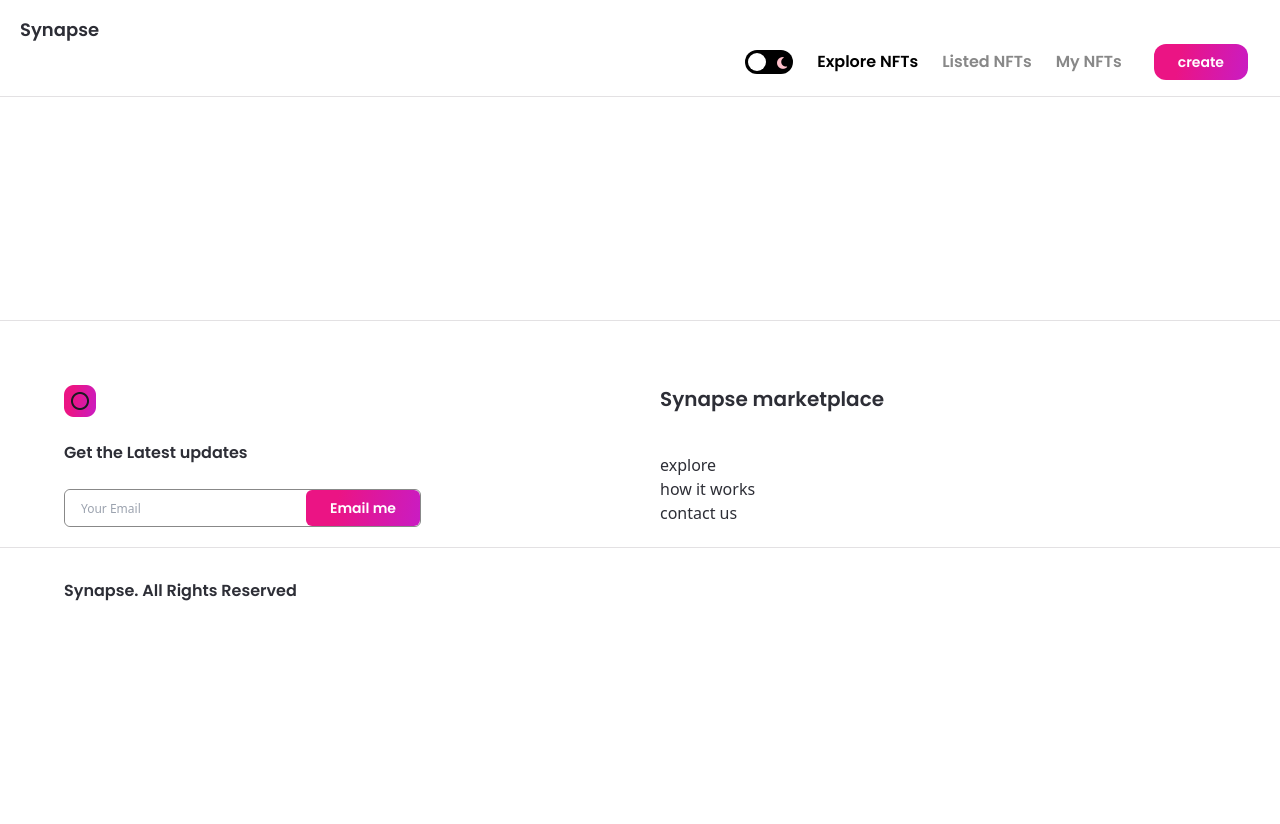
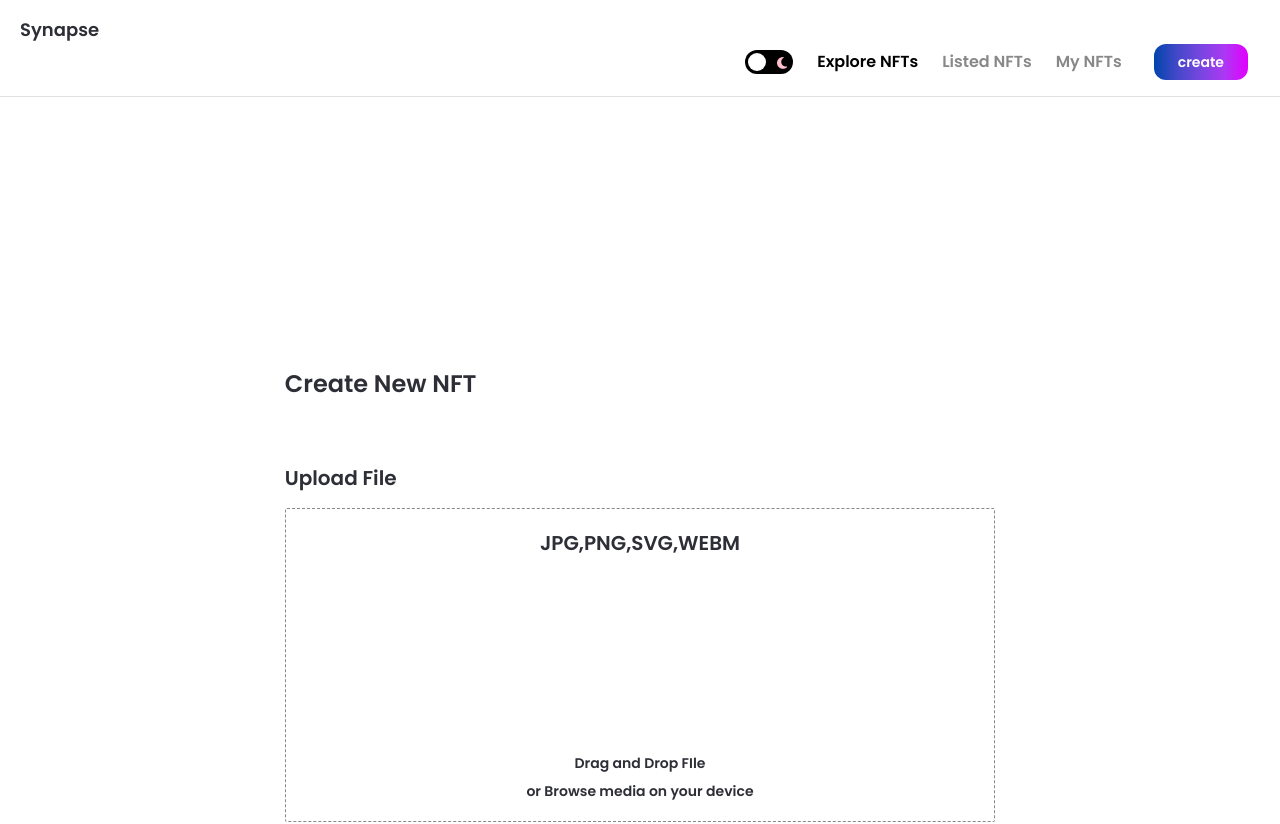
Before and after one commit to Jahanshah1/SynapseMarketplace, a Next.js app: page /create-nft in a window 1280 px wide. Shown: the top 824 px of the page. Before the commit the page ends 800 px from the top, so only its background shows below. Built offline with nearby package versions, Linux system fonts and the light colour scheme.

Commit message:
added nft cards, sellers, styling

```diff
--- a/components/Banner.jsx
+++ b/components/Banner.jsx
@@ -2,7 +2,7 @@ import React from 'react'
 
 const Banner = ({ name, childStyles, parentStyles}) => {
   return (
-    <div className={`relative w-full flex items-center z-0 overflow-hideen nft-gradient ${parentStyles}`} >
+    <div className={`relative w-full flex items-center z-0 overflow-hideen nft-gradient-2 ${parentStyles}`} >
       <p className={`fold-bold text-5xl font-poppins leading-70 ${childStyles}`}>{name}</p>
     </div>
   )
--- a/components/Button.jsx
+++ b/components/Button.jsx
@@ -3,7 +3,7 @@ import React from 'react'
 const Button = ({ btnName, classStyles, handleClick}) => {
   return (
     <button type='button'
-    className={`nft-gradient text-sm minlg:text-lg py-2 px-6 minlg:px-8 font-poppins font-semibold text-white ${classStyles}`} onClick={handleClick}>
+    className={`nft-gradient-2 text-sm minlg:text-lg py-2 px-6 minlg:px-8 font-poppins font-semibold text-white ${classStyles}`} onClick={handleClick}>
 {btnName}
     </button>
   )
--- a/components/CreatorCard.jsx
+++ b/components/CreatorCard.jsx
@@ -1,9 +1,31 @@
-import React from 'react'
+import React from 'react';
+import Image from 'next/image';
 
-const CreatorCard = () => {
+import images from '../assets';
+
+const CreatorCard = ({rank, creatorImage, creatorName, creatorEths}) => {
   return (
-    <div>
-      CreatorCard
+    <div className='min-w-190 minlg:min-w-240 dark:bg-nft-black-3 bg-white border dark:border-nft-black-3 border-nft-gray-1 rounded-3xl flex flex-col p-4 m-4'>
+
+      <div>
+        <p>{rank}</p>
+      </div>
+
+        <div className='my-2 flex justify-center'>
+         <div className='relative w-20 h-20 minlg:w-28'>
+            <Image src={creatorImage} layout='fill' objectFit='cover' alt='creatorName' className='rounded-full'/>
+
+            <div className='absolute w-4 h-4 bottom-2 right-0'>
+              <Image src={images.tick} layout='fill' objectFit='contain' alt='tick'/>
+            </div>
+         </div>
+        </div>
+
+        <div className='mt-3 text-center flexCenter flex-col'>
+          <p className='text-nft-black font-semibold text-base'>{creatorName}</p>
+          <p className=' mt-1 text-nft-black font-semibold text-base'>{creatorEths.toFixed(2)} <span className='font-normal'>ETH</span> </p>
+        </div>
+
     </div>
   )
 }
--- a/components/NFTcard.jsx
+++ b/components/NFTcard.jsx
@@ -1,11 +1,26 @@
-import React from 'react'
+import React from 'react';
+import Image from 'next/image';
+import Link from 'next/link';
 
-const NFTCard = () => {
-  return (
-    <div>
-      NFTCard
-    </div>
-  )
-}
+import images from '../assets'
 
-export default NFTCard
+const NFTcard = ({nft}) => (
+    <Link href={{pathname: '/nft-details', query: nft }}>
+        <div className='flex-1 min-w-215 max-w-max xs:max-w-none sm:w-full sm:min-w-155 minmd:min-w-256 dark:bg-nft-black-3 bg-white rounded-2xl p-4 m-6 cursor-pointer shadpow-md'>
+            <div className='relative w-full h-32 rounded-2xl overflow-hideen'>
+                <Image src={ nft.image || images[`nft${nft.i}`]} layout='fill' objectFill='cover' alt={`nft${nft.i}`}/>
+            </div>
+
+            <div className='mt-3 flex flex-col'>
+                <p className='font-poppins dark:text-white text-nft-black-1 font-semibold'>{nft.name}</p>
+                <div>
+                    <p className='font-poppins dark:text-white text-nft-black-1 font-semibold text-xs'>{nft.price} <span>ETH</span> </p>
+                    <p className='font-poppins dark:text-white text-nft-black-1'>{nft.seller}</p>
+
+                </div>
+
+            </div>
+        </div>
+    </Link>
+)
+export default NFTcard;
--- a/pages/create-nft.js
+++ b/pages/create-nft.js
@@ -1,11 +1,52 @@
-import React from 'react'
+import { useState, useMemo, useCallback, useContect } from "react";
+import {useRouter} from 'next/router';
+import { useDropzone} from 'react-dropzone';
+import Image from 'next/image';
+import {useTheme} from 'next-themes';
+
+import {Button} from '../components';
+import images from '../assets';
 
 const CreateNFT = () => {
-  return (
-    <div>
+    const [file, setfile] = useState(null);
+    const {theme} = useTheme();
 
-    </div>
-  )
+    const onDrop = useCallback(() => {
+        //upload to ipfs
+    }, [])
+
+    const { getRootProps, getInputProps, isDragActive, isDragAccept, isDragReject} = useDropzone({onDrop, accept:'image/*', maxSize:'5000000'})
+    const fileStyle = useMemo(() => (`dark:bg-nft-black-1 bg-white border dark:border-white border-nft-gray-2 flex flex-col items-center p-5 rounded-sm border-dashed
+    ${isDragActive && 'border-file-acive'}
+    ${isDragAccept && 'border-file-acive'}
+    ${isDragReject && 'border-file-acive'}`),[isDragAccept,isDragActive,isDragReject])
+
+    return(
+        <div className='flex justify-center p-12'>
+            <div className='w-3/5 md:w-full '>
+                <h1 className="font-poppins dark:text-white text-nft-black-1 text-2xl font-semibold">
+                    Create New NFT
+                </h1>
+                <div className='mt-16 '>
+                    <p className='font-poppins text-nft-black-1 dark:text-white text-xl font-semibold'>Upload File</p>
+                    <div className='mt-4'>
+                        <div {...getRootProps} className={fileStyle}>
+                            <input className={fileStyle} {...getInputProps()}/>
+                            <div className='flex-center flex-col text-center'>
+                                <p className='font-poppins dark:text-white text-nft-black-1 font-semibold text-xl'>JPG,PNG,SVG,WEBM</p>
+                                <div className='my-12 w-full flex justify-center'>
+                                    <Image src={images.upload} width={100} height={100} objectFit='contain' alt='file upload' className={ theme === 'light' && 'filter invert'}/>
+                                    </div>
+                                 <p className='font-poppins text-nft-black-1 dark:text-white text-sm font-semibold'>Drag and Drop FIle</p>
+                                 <p className='font-poppins text-nft-black-1 dark:text-white text-sm font-semibold mt-2'> or Browse media on your device</p>
+                            </div>
+                        </div>
+                        {/*{fileUrl && (<aside><div><img src={fileUrl} alt='asset_file'></img></div></aside>)} */}
+                    </div>
+                </div>
+            </div>
+        </div>
+    )
 }
 
 export default CreateNFT;
--- a/pages/index.js
+++ b/pages/index.js
@@ -14,15 +14,18 @@ const Home = () => {
   const scrollRef = useRef(null);
 console.log(makeId(3))
   return(
+
   <div className='flex justify-center sm:px-4 px-12'>
+
     <div className='w-full minmd:w-4/5 '>
       <Banner parentStyles='justify-start mb-6 h-72 sm:60 p-12 xs:4 xs:44 rounded-3xl'
       childStyles='md:text-4xl sm:text-2xl xs-text-xl text-left'
       name='Discover new NFTs'/>
 
+
       <div>
 
-        <h1 className='font-poppins dark:text-white text-nft-black-1 text-xl minlg:text-4xl font-semibold ml-4 xs:ml-0'>
+        <h1 className='font-poppins dark:text-white text-nft-black-1 text-xl minlg:text-4xl font-semibold ml-4 xs:ml-0 mt-10'>
           Top Sellers
         </h1>
 
@@ -38,7 +41,7 @@ console.log(makeId(3))
 
         <div className='flexBetween mx-4 xs:mx0 minlg:mx-8'>
           <h1 className='font-poppins dark:text-white text-nft-black-1 text-xl minlg:text-4xl font-semibold ml-4 sm:mb-4 flex-1'>Top NFTs</h1>
-          <div>Search bar</div>
+          <input type='text' placeholder='search for nfts' className=' rounded-2xl p-2 outline-none text-white border-none text-sm blue-glassmorphism'/>
         </div>
 
           <div className='mt-3 w-full justify-start flex'>
--- a/styles/globals.css
+++ b/styles/globals.css
@@ -4,6 +4,21 @@
 @tailwind base;
 @tailwind components;
 @tailwind utilities;
+
+
+
+.blue-glassmorphism {
+/* From https://css.glass */
+background: rgba(0, 8, 55, 0.1);
+border-radius: 16px;
+box-shadow: 0 4px 30px rgba(0, 0, 0, 0.1);
+backdrop-filter: blur(5px);
+-webkit-backdrop-filter: blur(5px);
+border: 1px solid rgba(0, 8, 55, 0.3);
+}
+.nft-gradient-2 {
+    background-image: linear-gradient(to right, #0045ac, #4548c9, #7846e1, #ac38f3, #e200ff);
+}
 
 .nft-gradient {
    background: linear-gradient(101.12deg, #EB1484 27.35%, #C91CC3 99.99%, #C81CC5 100%, #C81CC5 100%);
```
